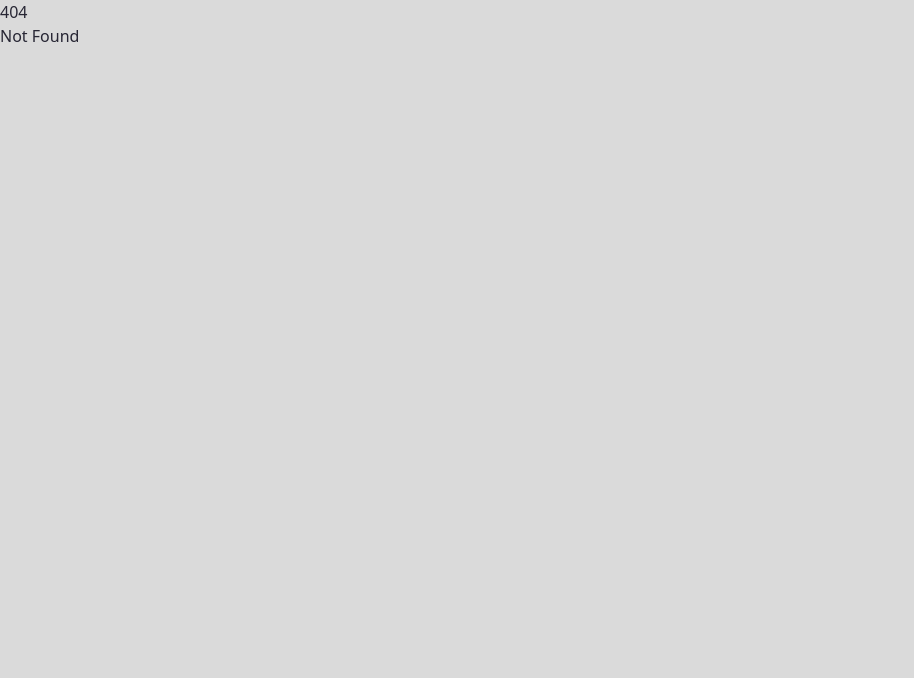
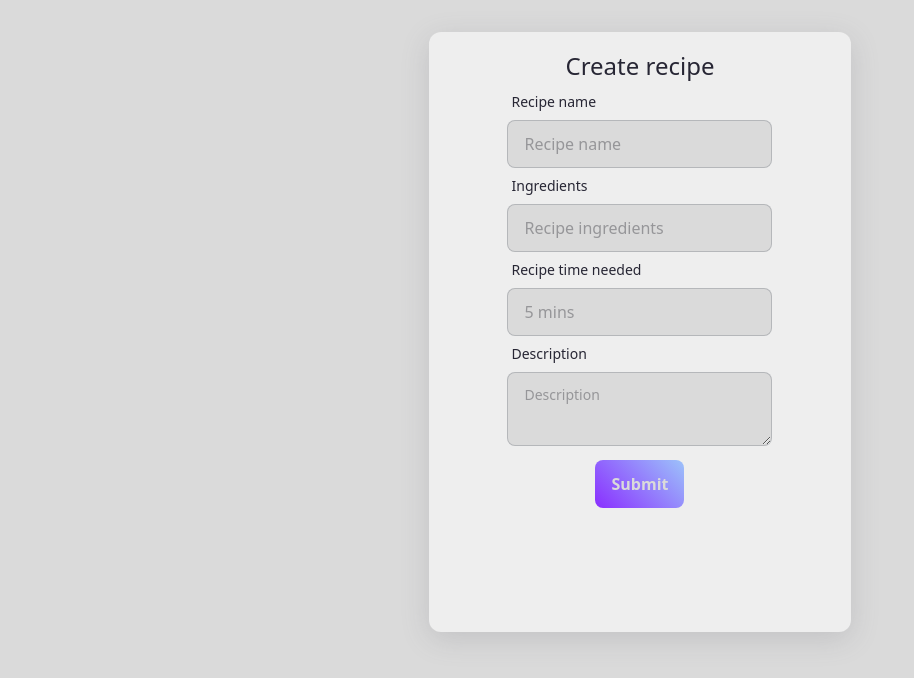
Before and after one commit to csgreg/recipe-frontend, a SvelteKit app: page /create-recipe in a window 1280 px wide. Before the commit this address had no page. Shown: the top 678 px of the page, without its empty margins (0-914 px from the left). Built offline with nearby package versions, Linux system fonts and the light colour scheme.

Commit message:
created input page

```diff
--- a/package.json
+++ b/package.json
@@ -36,6 +36,7 @@
 	"type": "module",
 	"dependencies": {
 		"@sveltejs/adapter-node": "^1.0.0-next.100",
+		"classnames": "^2.3.2",
 		"daisyui": "^2.39.1"
 	}
 }
--- a/src/app.scss
+++ b/src/app.scss
@@ -13,7 +13,7 @@ input::-webkit-inner-spin-button {
 body {
 	margin: 0;
 	min-height: 100vh;
-	background-color: $bg-seconday;
+	background-color: $bg-secondary;
 	color: $text-primary;
 	font-size: 16px;
 }
--- /dev/null
+++ b/src/components/button/button.svelte
@@ -0,0 +1,72 @@
+<script lang="ts">
+	import { ButtonKind, ButtonSize } from './types';
+	import classNames from 'classnames';
+
+	export let onClick: () => void = () => {};
+	export let kind: ButtonKind = ButtonKind.Primary;
+	export let size: ButtonSize = ButtonSize.Field;
+	export let loading: boolean = false;
+	export let withIcon: boolean = false;
+</script>
+
+<button
+	disabled={loading}
+	class:withIcon
+	class={classNames(
+		'btn',
+		{ 'btn-primary': kind === ButtonKind.Primary },
+		{ 'btn-featured': kind === ButtonKind.Featured },
+		{ 'btn-text': kind === ButtonKind.Text },
+		{ 'btn-sm': size === ButtonSize.Small },
+		{ '': size === ButtonSize.Field },
+		{ 'btn-lg': size === ButtonSize.Large },
+		{ loading: loading }
+	)}
+	on:click={onClick}><slot /></button
+>
+
+<style lang="scss">
+	@import '../../style/variables.scss';
+	.btn {
+		font-size: 16px;
+		text-transform: capitalize;
+		color: $bg-secondary;
+		font-weight: 600;
+		cursor: pointer;
+	}
+
+	.btn:disabled {
+		color: $bg-secondary;
+	}
+
+	.btn-featured {
+		background: linear-gradient(45deg, $color-primary, $color-secondary);
+		border: $color-secondary;
+	}
+
+	.btn-primary {
+		background-color: $color-primary;
+		border: $color-secondary;
+	}
+
+	.btn-primary:hover {
+		background-color: $color-primary;
+	}
+
+	.btn-text {
+		padding: 2px 4px;
+		border: 0px;
+		background-color: transparent;
+		color: $color-secondary;
+	}
+
+	.btn-text:hover {
+		text-decoration: underline;
+		background-color: transparent;
+	}
+
+	.withIcon {
+		border-bottom-left-radius: 0;
+		border-top-left-radius: 0;
+	}
+</style>
--- /dev/null
+++ b/src/components/button/types.ts
@@ -0,0 +1,11 @@
+export enum ButtonKind {
+  Primary = 'primary',
+  Featured = 'featured',
+  Text = 'text'
+}
+
+export enum ButtonSize {
+  Small = 'small',
+  Field = 'field',
+  Large = 'large'
+}
--- /dev/null
+++ b/src/components/input/input.svelte
@@ -0,0 +1,62 @@
+<script lang="ts">
+	export let label: string | undefined = undefined;
+	export let domId: string | undefined = undefined;
+	export let placeholder: string;
+	export let type: string = 'text';
+	export let className: string = '';
+	export let inputValue: string = '';
+	export let withButton: boolean = false;
+
+	const handleInput = (e: any) => {
+		inputValue = e.target.value;
+	};
+</script>
+
+<div class="form-control">
+	{#if label}
+		<label for={domId} class="label">
+			<span class="label-text">{label}</span>
+		</label>
+	{/if}
+	<input
+		class:withButton
+		on:input={handleInput}
+		value={inputValue}
+		id={domId}
+		{type}
+		{placeholder}
+		class={`input input-bordered ${className}`}
+	/>
+</div>
+
+<style lang="scss">
+	@import '../../style/variables.scss';
+	.label-text {
+		color: $text-primary;
+	}
+
+	.label {
+		margin-bottom: 0;
+	}
+
+	.input {
+		color: $text-primary;
+		min-width: 100%;
+		background-color: $bg-secondary;
+	}
+
+	.input::placeholder {
+		color: $text-placeholder;
+	}
+
+	.input:focus {
+		outline: none;
+		outline-width: 0px;
+		border-color: $text-secondary;
+	}
+
+	.withButton {
+		border-bottom-right-radius: 0;
+		border-top-right-radius: 0;
+	}
+</style>
--- /dev/null
+++ b/src/components/textarea/textarea.svelte
@@ -0,0 +1,56 @@
+<script lang="ts">
+	export let placeholder: string;
+	export let inputValue: string = '';
+	export let resizeable: boolean = false;
+	export let label: string = '';
+	export let domId: string = '';
+
+	const handleInput = (e: any) => {
+		inputValue = e.target.value;
+	};
+</script>
+
+{#if label}
+	<label for={domId} class="label">
+		<span class="label-text">{label}</span>
+	</label>
+{/if}
+<textarea
+	id={domId}
+	class:resizeable
+	on:input={handleInput}
+	class="textarea textarea-bordered"
+	{placeholder}
+/>
+
+<style lang="scss">
+	@import '../../style/variables.scss';
+	.textarea {
+		color: $text-primary;
+		min-width: 100%;
+		background-color: $bg-secondary;
+		resize: none;
+	}
+
+	.textarea::placeholder {
+		color: $text-placeholder;
+	}
+
+	.textarea:focus {
+		outline: none;
+		outline-width: 0;
+		border-color: $text-secondary;
+	}
+
+	.resizeable {
+		resize: vertical;
+	}
+
+	.label-text {
+		color: $text-primary;
+	}
+
+	.label {
+		margin-bottom: 0;
+	}
+</style>
--- /dev/null
+++ b/src/routes/create-recipe/+page.svelte
@@ -0,0 +1,63 @@
+<script lang="ts">
+	import Textarea from 'components/textarea/textarea.svelte';
+	import Input from 'components/input/input.svelte';
+	import Button from 'components/button/button.svelte';
+	import { ButtonKind } from 'components/button/types';
+</script>
+
+<div class="create-page">
+	<div class="card">
+		<h1 class="title">Create recipe</h1>
+		<form>
+			<div class="name-input-container">
+				<Input placeholder="Recipe name" label="Recipe name" />
+			</div>
+			<div class="recipe-input-container">
+				<Input placeholder="Recipe ingredients" label="Ingredients" />
+			</div>
+			<div class="time-input-container">
+				<Input placeholder="5 mins" label="Recipe time needed" />
+			</div>
+			<div class="description-input-container">
+				<Textarea resizeable placeholder="Description" label="Description" />
+			</div>
+			<div class="button-container">
+				<Button kind={ButtonKind.Featured}>Submit</Button>
+			</div>
+		</form>
+	</div>
+</div>
+
+<style lang="scss">
+	@import '../../style/variables.scss';
+
+	.create-page {
+		padding-top: $spacing-07;
+		width: 100%;
+		height: 100%;
+		.card {
+			min-width: 330px;
+			width: 33%;
+			margin-top: $spacing-07;
+			margin: auto;
+			background-color: $bg-primary;
+			border-radius: 12px;
+			height: 600px;
+			box-shadow: rgba(100, 100, 111, 0.2) 0px 7px 29px 0px;
+			padding: $spacing-05 $spacing-03;
+			display: flex;
+			flex-direction: column;
+			align-items: center;
+			.title {
+				font-size: 24px;
+				font-weight: 500;
+			}
+			.button-container {
+				width: 100%;
+				display: flex;
+				justify-content: center;
+				margin-top: $spacing-03;
+			}
+		}
+	}
+</style>
--- a/src/style/variables.scss
+++ b/src/style/variables.scss
@@ -1,3 +1,7 @@
+@tailwind base;
+@tailwind components;
+@tailwind utilities;
+
 $spacing-01: 2px;
 $spacing-02: 4px;
 $spacing-03: 8px;
@@ -8,12 +12,12 @@ $spacing-07: 32px;
 $spacing-08: 40px;
 
 $bg-primary: #eeeeee;
-$bg-seconday: #dadada;
+$bg-secondary: #dadada;
 
 $text-primary: #272634;
-$text-seconday: #37394b;
+$text-secondary: #37394b;
+
+$text-placeholder:#969699;
 
 $color-primary: #8a2eff;
-$color-primary: #9cc2fa;
-
-$gradient-primary: linear-gradient(45deg, var($color-primary), var($color-primary));
+$color-secondary: #9cc2fa;
```
Also changed, not shown: 1 other file (tests, documents, lock files or other folders).
